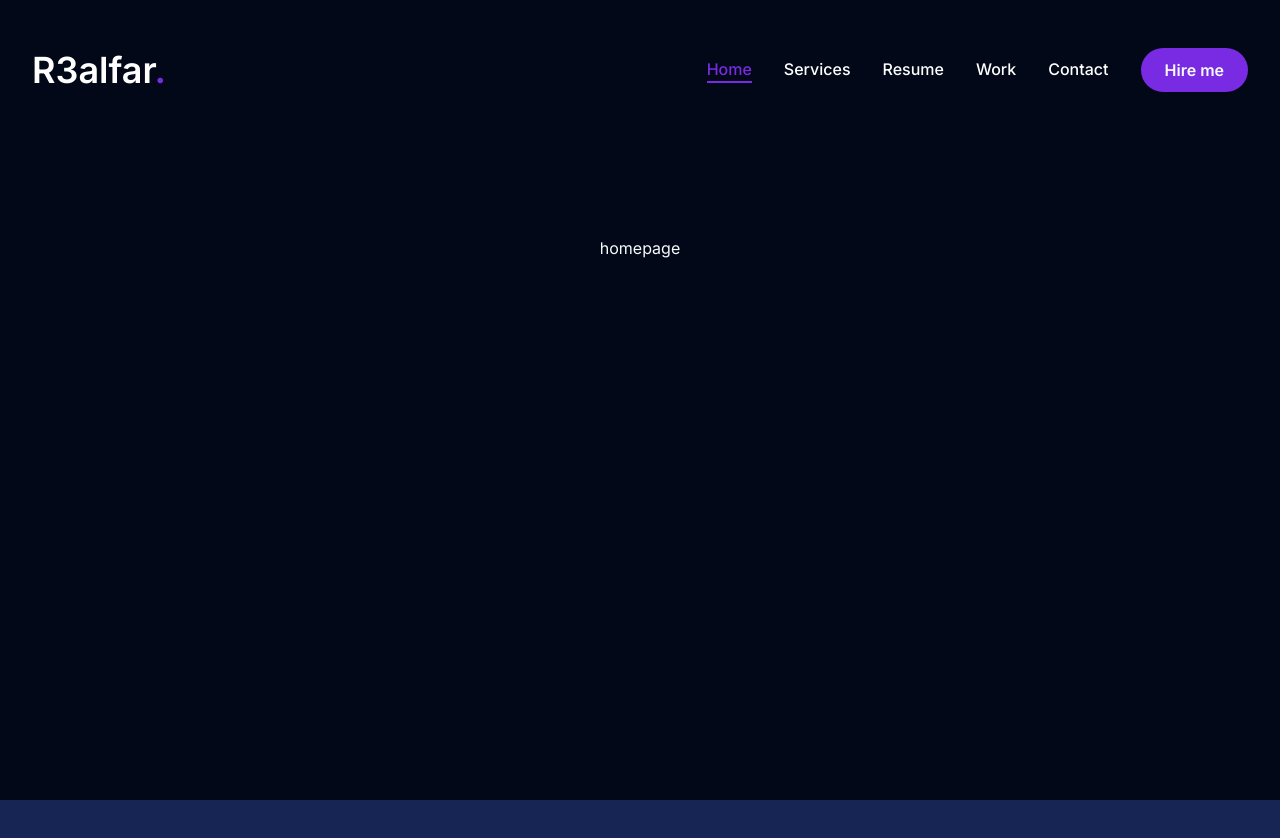
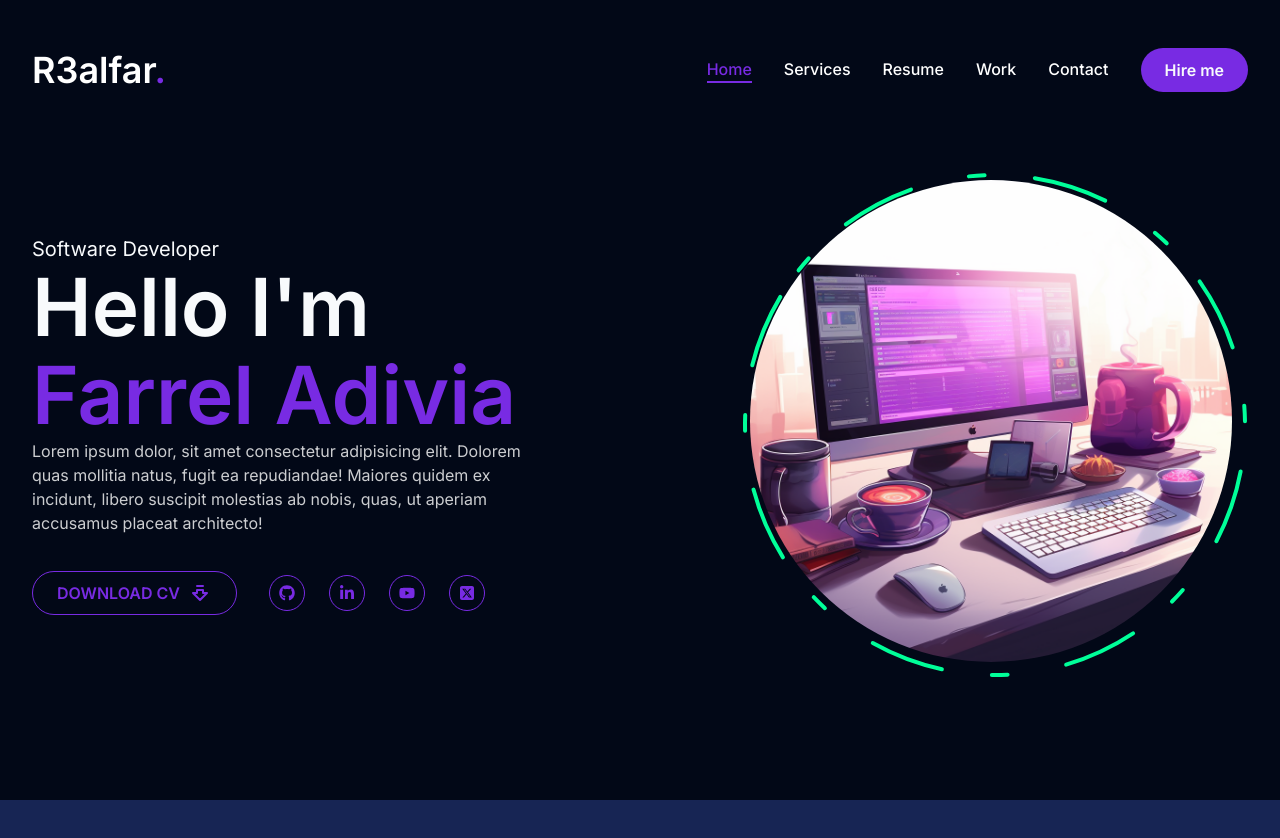
Before and after one commit to r3alfar/landing-porto, a Next.js app: page / in a window 1280 px wide. Shown: the top 838 px of the page. After the commit the page ends 800 px from the top, so only its background shows below. Built offline with nearby package versions, Linux system fonts and the light colour scheme.

Commit message:
add photo with motion

```diff
--- a/app/globals.css
+++ b/app/globals.css
@@ -110,4 +110,16 @@
   body {
     @apply bg-background text-foreground;
   }
+
+  .h1 {
+    @apply text-[48px] xl:text-[80px] leading-[1.1] font-semibold
+  }
+
+  .h2 {
+    @apply text-[36px] xl:text-[48px] leading-[1.1] font-semibold
+  }
+
+  .h3 {
+    @apply text-[20px] xl:text-[24px] leading-[1.1] font-semibold
+  }
 }
--- a/app/page.tsx
+++ b/app/page.tsx
@@ -1,9 +1,60 @@
+import { Button } from "@/components/ui/button";
+import { ArrowBigDownDashIcon } from "lucide-react"
+import Social from "@/components/section/Social"
+import Photo from "@/components/section/Photo";
+
 export default function Home() {
   return (
-    <main className="flex min-h-screen flex-col items-center justify-between p-24">
+
+    <section
+      className="h-full"
+    >
+      <div
+        className="container mx-auto h-full"
+      >
+        <div
+          className="flex flex-col xl:flex-row items-center justify-between xl:pt-8 xl:pb-24"
+        >
+          {/* text */}
+          <div className="text-center xl:text-left order-2 xl:order-none">
+            <span className="text-xl">Software Developer</span>
+            <h1 className="h1">
+              Hello I'm <br /> <span className="text-accent">Farrel Adivia</span>
+            </h1>
+            <p className="max-w-[500px] mb-9 text-white/80">Lorem ipsum dolor, sit amet consectetur adipisicing elit. Dolorem quas mollitia natus, fugit ea repudiandae! Maiores quidem ex incidunt, libero suscipit molestias ab nobis, quas, ut aperiam accusamus placeat architecto!</p>
+            {/* btn */}
+            <div
+              className="flex flex-col xl:flex-row items-center gap-8"
+            >
+              <Button variant="outline" className="uppercase flex items-center gap-2">
+                <span>Download CV</span>
+                <ArrowBigDownDashIcon className="text-xl" />
+              </Button>
+              <div
+                className="mb-8 xl:mb-0"
+              >
+                <Social
+                  containerStyles="flex gap-6"
+                  iconStyles="w-9 h-9 border border-accent rounded-full flex justify-center items-center text-accent text-base hover:bg-accent hover:text-primary hover:transition-all duration-500"
+                />
+              </div>
+            </div>
+
+          </div>
+          {/* photo */}
+          <div
+            className="order-1 xl:order-none mb-8 xl:mb-0"
+          >
+            <Photo />
+          </div>
+        </div>
+      </div>
+    </section>
+  );
+}
+
+{/* <main className="flex min-h-screen flex-col items-center justify-between p-24">
       <div>
         <h1>homepage</h1>
       </div>
-    </main>
-  );
-}
+    </main> */}
--- /dev/null
+++ b/components/section/Photo.tsx
@@ -0,0 +1,61 @@
+"use client"
+import { motion } from "framer-motion"
+import Image from "next/image"
+
+function Photo() {
+  return (
+    <div
+      className="w-full h-full relative"
+    >
+      <motion.div
+        initial={{ opacity: 0 }}
+        animate={{ opacity: 1, transition: { delay: 2, duration: 0.4, ease: "easeIn" } }}
+
+      >
+        <motion.div
+          initial={{ opacity: 0 }}
+          animate={{ opacity: 1, transition: { delay: 2.4, duration: 0.4, ease: "easeInOut" } }}
+          className="w-[298px] h-[298px] xl:w-[498px] xl:h-[498px] mix-blend-lighten absolute"
+        >
+          <Image
+            src="/about-image.png"
+            alt="self-portrait"
+            priority
+            quality={100}
+            fill
+            className="object-contain rounded-full px-2 py-2"
+          />
+        </motion.div>
+        {/* circle */}
+        <motion.svg
+          className="w-[300px] xl:w-[506px] h-[300px] xl:h-[506px]"
+          fill="transparent"
+          viewBox="0 0 506 506"
+          xmlns="http://www.w3.org/2000/svg"
+        >
+          <motion.circle
+            cx="253"
+            cy="253"
+            r="250"
+            stroke="#00ff99"
+            strokeWidth="4"
+            strokeLinecap="round"
+            strokeLinejoin="round"
+            initial={{ strokeDasharray: "24 10 0 0" }}
+            animate={{
+              strokeDasharray: ["15 120 25 25", "16 25 92 72", "4 250 22 22"],
+              rotate: [120, 360],
+            }}
+            transition={{
+              duration: 20,
+              repeat: Infinity,
+              repeatType: "reverse",
+            }}
+          />
+        </motion.svg>
+      </motion.div>
+    </div>
+  )
+}
+
+export default Photo
--- /dev/null
+++ b/components/section/Social.tsx
@@ -0,0 +1,48 @@
+import React from 'react'
+import Link from "next/link"
+import { FaGithub, FaLinkedinIn, FaYoutube, FaSquareXTwitter } from "react-icons/fa6"
+
+const socials = [
+  {
+    icon: <FaGithub />,
+    path: '#',
+  },
+  {
+    icon: <FaLinkedinIn />,
+    path: '#',
+  },
+  {
+    icon: <FaYoutube />,
+    path: '#',
+  },
+  {
+    icon: <FaSquareXTwitter />,
+    path: '#',
+  },
+]
+
+type SocialProps = {
+  containerStyles: string;
+  iconStyles: string;
+}
+
+function Social({ containerStyles, iconStyles }: SocialProps) {
+  return (
+    <div
+      className={containerStyles}
+    >
+      {
+        socials.map((item, index) => {
+          return (
+            <Link key={index} href={item.path} className={iconStyles}>
+              {item.icon}
+            </Link>
+          )
+        })
+      }
+
+    </div>
+  )
+}
+
+export default Social
--- a/components/ui/button.tsx
+++ b/components/ui/button.tsx
@@ -23,7 +23,7 @@ const buttonVariants = cva(
         // default: "h-10 px-4 py-2",
         // sm: "h-9 rounded-md px-3",
         // lg: "h-11 rounded-md px-8",
-        // icon: "h-10 w-10",
+        icon: "h-10 w-10",
         default: "h-[44px] px-6",
         md: "h-[48px] px-6",
         lg: "h-[56px] px-8 text-sm uppercase tracking-[2px]"
--- a/package.json
+++ b/package.json
@@ -19,6 +19,7 @@
     "next": "14.2.4",
     "react": "^18",
     "react-dom": "^18",
+    "react-icons": "^5.2.1",
     "tailwind-merge": "^2.3.0",
     "tailwindcss-animate": "^1.0.7"
   },
```
Also changed, not shown: public/about-image.png (added), 1 other file (tests, documents, lock files or other folders).
